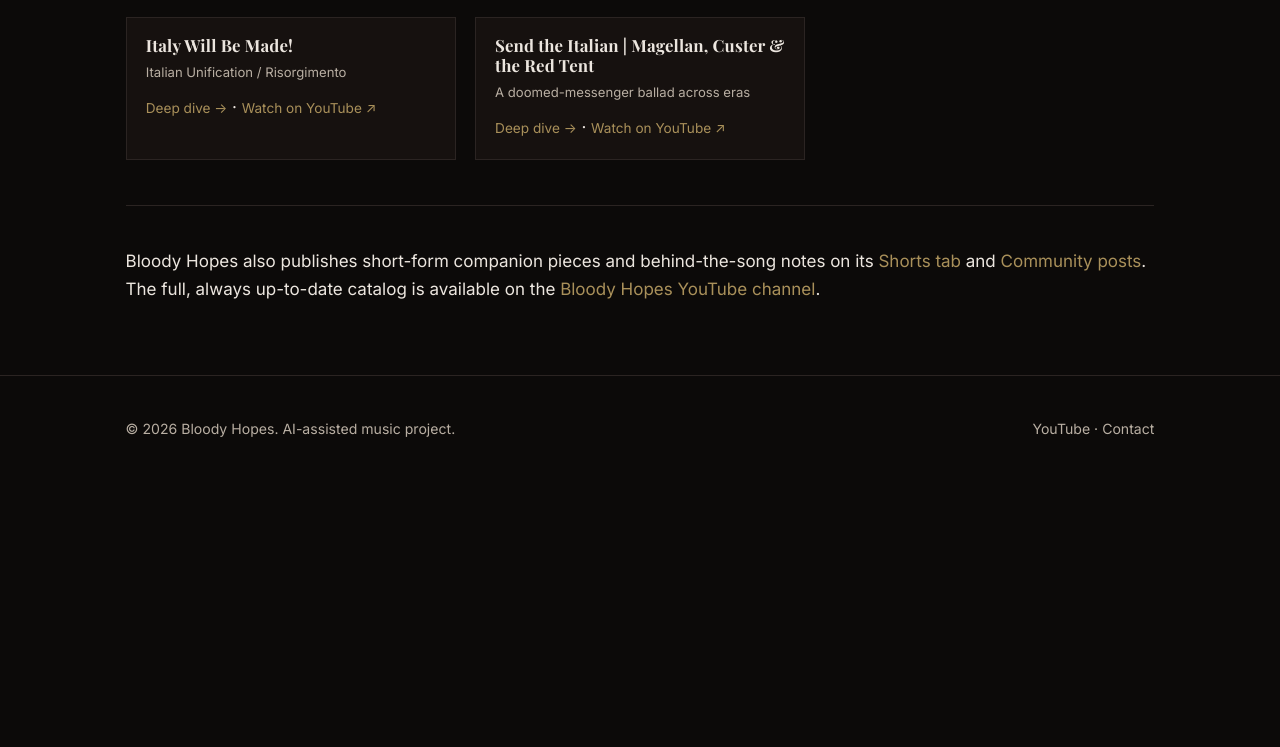
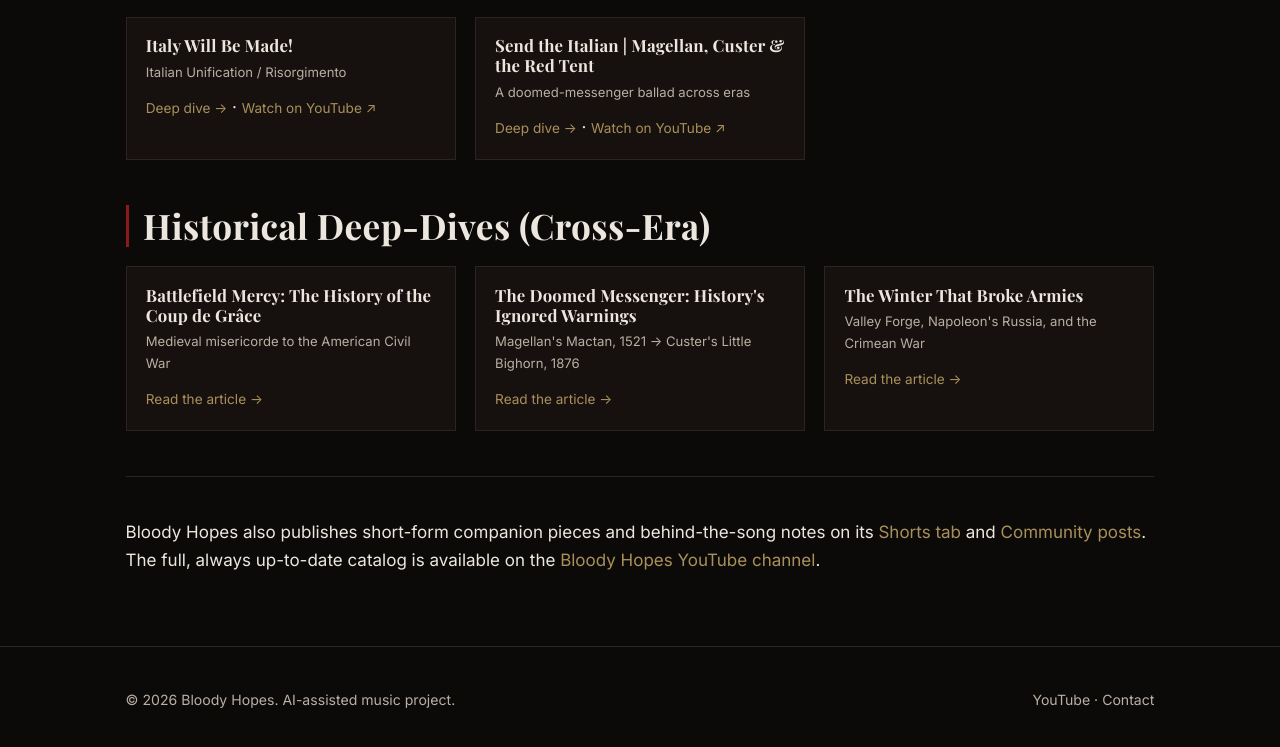
Before and after one commit to re-fagiano/bloodyhopes-site, a plain HTML site: page catalog.html in a window 1280 px wide. Shown: the part 1852-2599 px from the top of the page. Before the commit the page ends 2334 px from the top, so only its background shows below. Drawn offline with nearby package versions, Linux system fonts and the light colour scheme.

Commit message:
Add historical deep-dives section to catalog
Added new historical deep-dive articles section with multiple entries.

```diff
--- a/catalog.html
+++ b/catalog.html
@@ -150,7 +150,7 @@
           <h4>Blessed Is the Man Who Smiles — The Montréal Smile</h4>
           <div class="meta">Capitulation of Montréal, 1760</div>
           <a class="watch" href="songs/montreal-smile.html">Deep dive →</a> ·
-          <a class="watch" href="https://www.youtube.com/watch?v=BFisZhrBufw" target="_blank" rel="noopener">Watch on YouTube ↗</a>
+          <a class="watch" href="https://www.youtube.com/watch?v=BFisZhrPufw" target="_blank" rel="noopener">Watch on YouTube ↗</a>
         </div>
 
         <div class="song-card">
@@ -219,6 +219,31 @@
       </div>
     </div>
 
+    <div class="era-block">
+      <h2 class="era-title">Historical Deep-Dives (Cross-Era)</h2>
+      <div class="song-grid">
+
+        <div class="song-card">
+          <h4>Battlefield Mercy: The History of the Coup de Grâce</h4>
+          <div class="meta">Medieval misericorde to the American Civil War</div>
+          <a class="watch" href="articles/battlefield-mercy.html">Read the article →</a>
+        </div>
+
+        <div class="song-card">
+          <h4>The Doomed Messenger: History's Ignored Warnings</h4>
+          <div class="meta">Magellan's Mactan, 1521 → Custer's Little Bighorn, 1876</div>
+          <a class="watch" href="articles/doomed-messengers.html">Read the article →</a>
+        </div>
+
+        <div class="song-card">
+          <h4>The Winter That Broke Armies</h4>
+          <div class="meta">Valley Forge, Napoleon's Russia, and the Crimean War</div>
+          <a class="watch" href="articles/winter-that-broke-armies.html">Read the article →</a>
+        </div>
+
+      </div>
+    </div>
+
     <hr class="rule">
     <p>Bloody Hopes also publishes short-form companion pieces and behind-the-song notes on its <a href="https://www.youtube.com/@BloodyHopesMusic/shorts" target="_blank" rel="noopener">Shorts tab</a> and <a href="https://www.youtube.com/@BloodyHopesMusic/community" target="_blank" rel="noopener">Community posts</a>. The full, always up-to-date catalog is available on the <a href="https://www.youtube.com/@BloodyHopesMusic" target="_blank" rel="noopener">Bloody Hopes YouTube channel</a>.</p>
   </div>
```
